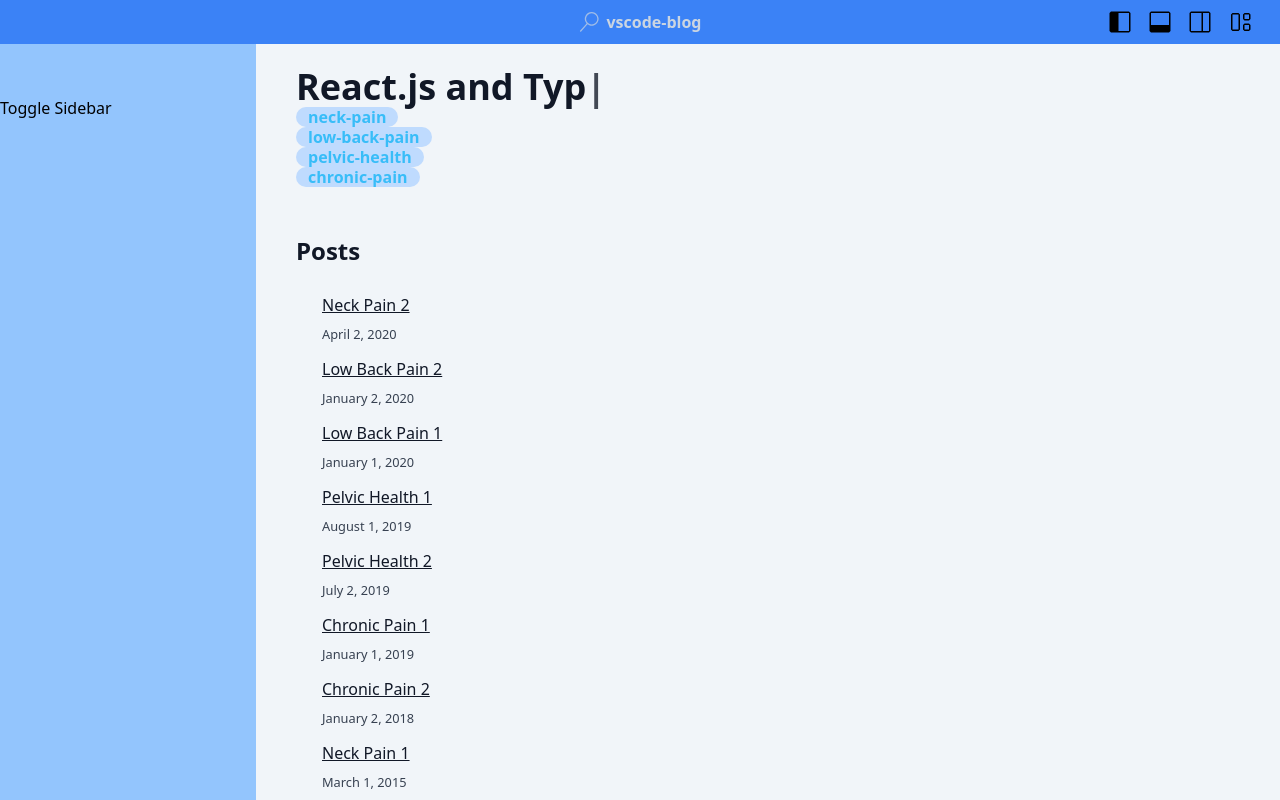
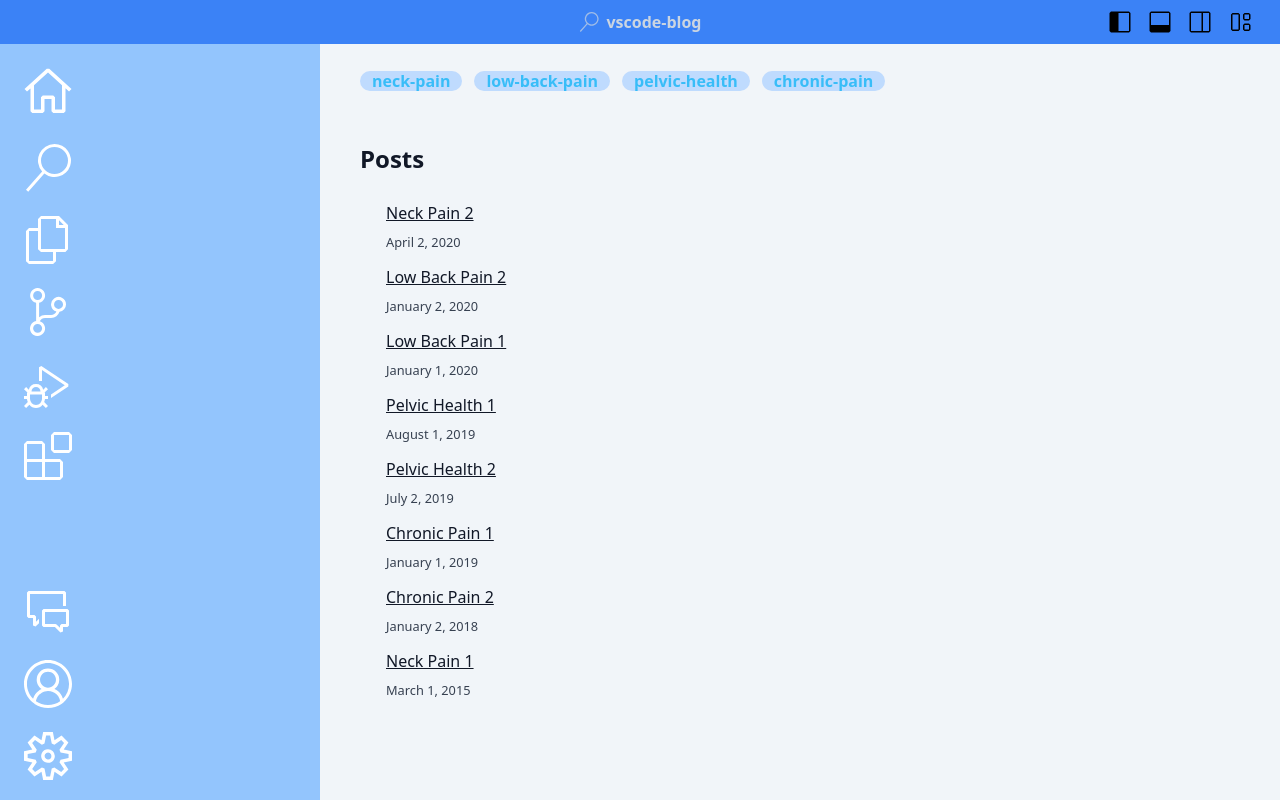
Before and after one commit to matty255/portraits, a Next.js app: page / in a window 1280 px wide. Built offline with nearby package versions, Linux system fonts and the light colour scheme.

Commit message:
fix: 저장

```diff
--- /dev/null
+++ b/src/common/FadeInAnimation.tsx
@@ -0,0 +1,48 @@
+import React, { ReactNode } from "react";
+import { motion, Variants } from "framer-motion";
+
+interface FadeInAnimationProps {
+  icons: ReactNode[];
+  isShown: boolean;
+}
+
+const iconVariants: Variants = {
+  hidden: (custom: number) => ({
+    x: 10,
+    opacity: 0,
+    transition: { delay: custom * 0.2 },
+  }),
+  visible: (custom: number) => ({
+    x: 0,
+    opacity: 1,
+    transition: { delay: custom * 0.2 },
+  }),
+  slideIn: (custom: number) => ({
+    x: 0,
+    opacity: 1,
+    transition: { delay: custom * 0.2, type: "spring", stiffness: 80 },
+  }),
+};
+
+const FadeInAnimation: React.FC<FadeInAnimationProps> = ({
+  icons,
+  isShown,
+}) => {
+  return (
+    <div className="flex flex-col gap-y-6 items-center">
+      {icons.map((icon, index) => (
+        <motion.div
+          key={index}
+          custom={index}
+          initial="hidden"
+          animate={isShown ? "slideIn" : "visible"}
+          variants={iconVariants}
+        >
+          {icon}
+        </motion.div>
+      ))}
+    </div>
+  );
+};
+
+export default FadeInAnimation;
--- a/src/components/functions/TypingAnimationText.tsx
+++ b/src/common/TypingAnimationText.tsx
@@ -1,7 +1,7 @@
 "use client";
 
 import React, { useState, useEffect } from "react";
-import { TypingAnimationTextProps } from "../../types/animations";
+import { TypingAnimationTextProps } from "../types/animations";
 
 const TypingAnimationText = ({
   words,
--- /dev/null
+++ b/src/components/AddOns/Search.tsx
@@ -0,0 +1,73 @@
+import React, { useState, ChangeEvent, KeyboardEvent } from "react";
+import { getSortedPostsData } from "@/lib/MakePosts";
+
+interface PostData {
+  id: string;
+  title: string;
+  category: string;
+  // 다른 필드들...
+}
+
+interface SearchProps {
+  allPostsData: PostData[];
+}
+
+export default function Search({ allPostsData }: SearchProps) {
+  const [searchQuery, setSearchQuery] = useState<string>("");
+  const [filteredPosts, setFilteredPosts] = useState<PostData[]>(allPostsData);
+  const [selectedIndex, setSelectedIndex] = useState<number | null>(null);
+
+  const handleSearch = (e: ChangeEvent<HTMLInputElement>) => {
+    const query = e.target.value;
+    setSearchQuery(query);
+
+    const filtered = allPostsData.filter((post) =>
+      post.title.toLowerCase().includes(query.toLowerCase())
+    );
+    setFilteredPosts(filtered);
+  };
+
+  const handleKeyPress = (e: KeyboardEvent<HTMLInputElement>) => {
+    if (e.key === "ArrowDown") {
+      setSelectedIndex((prevIndex) =>
+        prevIndex === null || prevIndex >= filteredPosts.length - 1
+          ? 0
+          : prevIndex + 1
+      );
+    } else if (e.key === "ArrowUp") {
+      setSelectedIndex((prevIndex) =>
+        prevIndex === null || prevIndex <= 0 ? null : prevIndex - 1
+      );
+    } else if (e.key === "Enter") {
+      if (selectedIndex !== null) {
+        const selectedPost = filteredPosts[selectedIndex];
+        setSearchQuery(selectedPost.title);
+      }
+    }
+  };
+
+  return (
+    <div className="flex flex-col items-center">
+      <input
+        type="text"
+        placeholder="Search by title..."
+        value={searchQuery}
+        onChange={handleSearch}
+        onKeyDown={handleKeyPress}
+        className="p-2 border rounded focus:outline-none focus:border-blue-500"
+      />
+      <ul className="mt-4">
+        {filteredPosts.map((post, index) => (
+          <li
+            key={post.id}
+            className={`p-4 rounded ${
+              index === selectedIndex ? "bg-gray-200" : ""
+            }`}
+          >
+            {post.title}
+          </li>
+        ))}
+      </ul>
+    </div>
+  );
+}
--- /dev/null
+++ b/src/components/Bars/SideBar.tsx
@@ -0,0 +1,89 @@
+import { Dispatch, SetStateAction, useState } from "react";
+import {
+  VscHome,
+  VscSearch,
+  VscFiles,
+  VscSourceControl,
+  VscDebugAltSmall,
+  VscExtensions,
+  VscAccount,
+  VscSettingsGear,
+  VscCommentDiscussion,
+} from "react-icons/vsc";
+
+import dynamic from "next/dynamic";
+
+const FadeInAnimation = dynamic(() => import("@/common/FadeInAnimation"));
+
+export default function SideBar({
+  toggle,
+  isShown,
+}: {
+  isShown: boolean;
+
+  toggle: Dispatch<SetStateAction<boolean>>;
+}) {
+  const [category, setCategory] = useState<string>("all");
+  const icons = [
+    <VscSearch
+      key="search"
+      className="w-12 h-auto text-white cursor-pointer"
+      onClick={() => setCategory("search")}
+    />,
+    <VscFiles
+      key="files"
+      className="w-12 h-auto text-white cursor-pointer"
+      onClick={() => toggle(!isShown)}
+    />,
+    <VscSourceControl
+      key="source-control"
+      className="w-12 h-auto text-white cursor-pointer"
+    />,
+    <VscDebugAltSmall
+      key="debug"
+      className="w-12 h-auto text-white cursor-pointer"
+    />,
+    <VscExtensions
+      key="extensions"
+      className="w-12 h-auto text-white cursor-pointer"
+    />,
+  ];
+
+  return (
+    <div
+      className={` hidden md:block md:fixed top-0 left-0 h-screen transition-all duration-300 ${
+        isShown ? "md:w-80" : "md:w-24"
+      } bg-blue-300 dark:bg-gray-800`}
+    >
+      <div className="w-full flex h-full ">
+        <div
+          className={`px-12 w-24 scrollbar-hide overflow-y-scroll pt-16 pb-5 flex flex-col h-full items-center justify-between ${"items-start"}`}
+        >
+          <div className="flex flex-col gap-y-6 items-center">
+            <VscHome className="w-14 h-auto text-white cursor-pointer " />
+            <FadeInAnimation icons={icons} isShown={isShown} />
+          </div>
+          <div className="p-3"></div>
+          <div className="flex flex-col gap-y-6 items-center">
+            <div></div>
+            <VscCommentDiscussion
+              key="comment-discussion"
+              className="w-12 h-auto text-white cursor-pointer"
+            />
+
+            <VscAccount
+              key="account"
+              className="w-12 h-auto text-white cursor-pointer"
+            />
+
+            <VscSettingsGear
+              key="settings"
+              className="w-12 h-auto text-white cursor-pointer"
+            />
+          </div>
+        </div>
+        {isShown && <div className="w-full h-full transition"></div>}
+      </div>
+    </div>
+  );
+}
--- a/src/layout/index.tsx
+++ b/src/layout/index.tsx
@@ -1,12 +1,16 @@
 import React, { useState } from "react";
 import Head from "next/head";
-import Link from "next/link";
+
 import { LayoutProps } from "../types/common";
 import dynamic from "next/dynamic";
 
 export default function Layout({ children, home }: LayoutProps) {
   const [sidebarOpen, setSidebarOpen] = useState(true);
-  const TitleBar = dynamic(() => import("../components/view/TitleBar"), {
+  const TitleBar = dynamic(() => import("../components/Bars/TitleBar"), {
+    ssr: false,
+  });
+
+  const SideBar = dynamic(() => import("../components/Bars/SideBar"), {
     ssr: false,
   });
 
@@ -16,20 +20,14 @@ export default function Layout({ children, home }: LayoutProps) {
         <link rel="icon" href="/favicon.ico" />
       </Head>
 
-      <div
-        className={`hidden md:block md:fixed top-0 left-0 h-screen transition-all duration-300 ${
-          sidebarOpen ? "md:w-64" : "md:w-24"
-        } bg-blue-300 dark:bg-gray-800`}
-      >
-        <button className="pt-24" onClick={() => setSidebarOpen(!sidebarOpen)}>
-          Toggle Sidebar
-        </button>
+      <div>
+        <SideBar isShown={sidebarOpen} toggle={setSidebarOpen} />
       </div>
 
       {/* Main Layout */}
       <div
         className={`scrollbar-hide h-screen w-full overflow-scroll transition-all duration-300 ${
-          sidebarOpen ? "md:ml-64" : "md:ml-24"
+          sidebarOpen ? "md:ml-80" : "md:ml-24"
         }`}
       >
         <header>
--- a/src/pages/index.tsx
+++ b/src/pages/index.tsx
@@ -10,7 +10,7 @@ import React from "react";
 
 import { motion } from "framer-motion";
 import { TypingAnimationArray, profile } from "../constants/profile";
-import TypingAnimationText from "../components/functions/TypingAnimationText";
+import TypingAnimationText from "../common/TypingAnimationText";
 import Chip from "../common/Chip";
 import Layout from "@/layout";
 import { PostData } from "@/types/common";
@@ -19,8 +19,8 @@ export default function Home({
   allPostsData,
   allCategories,
 }: {
-  allPostsData: any;
-  allCategories: any;
+  allPostsData: PostData[];
+  allCategories: string[];
 }) {
   const { siteTitle, description, url, banner } = profile;
   const [viewCategory, setCategory] = useState("all");
@@ -54,13 +54,13 @@ export default function Home({
         </section>
 
         <section>
-          <TypingAnimationText
+          {/* <TypingAnimationText
             words={TypingAnimationArray}
             wordIndex={wordIndex}
             setWordIndex={setWordIndex}
-          />
+          /> */}
         </section>
-        <section>
+        <section className="inline-flex gap-3">
           {allCategories.map((category: string) => (
             <Chip
               key={category}
```
Also changed, not shown: src/components/Bars/TitleBar.tsx (renamed from src/components/view/TitleBar.tsx), 1 other file (tests, documents, lock files or other folders).
